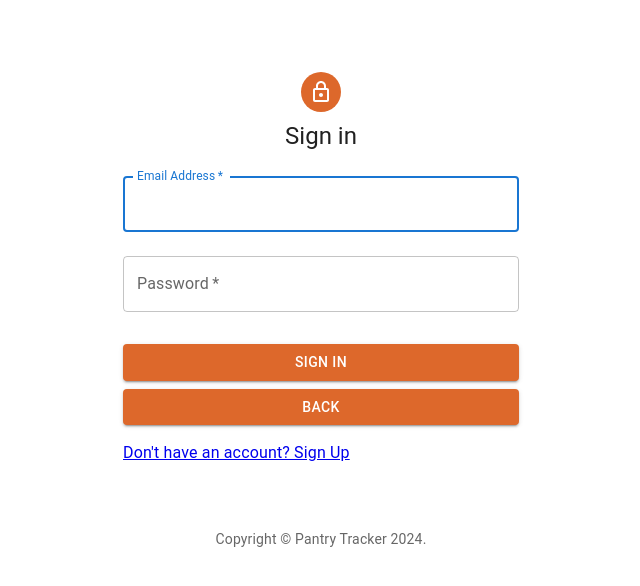
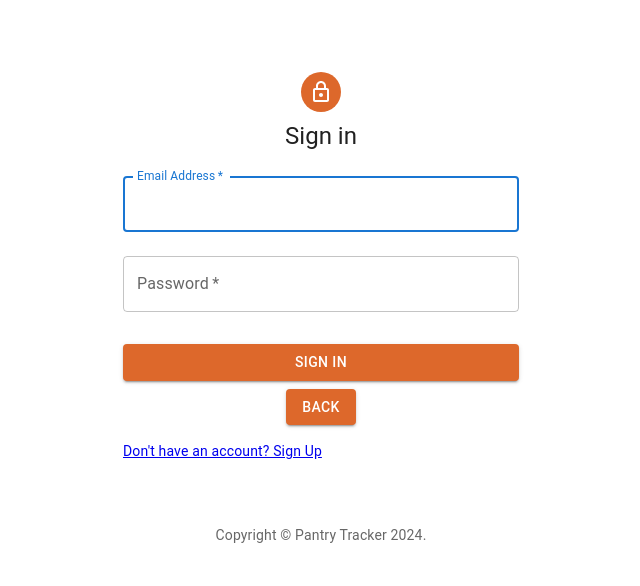
Before and after one commit to afnan1023/pantry_tracker, a Next.js app: page /login in a window 1280 px wide. Shown: the top 586 px of the page, without its empty margins (319-959 px from the left). Built offline with nearby package versions, Linux system fonts and the light colour scheme.

Commit message:
Fix the error in login page

```diff
--- a/app/login/page.js
+++ b/app/login/page.js
@@ -17,6 +17,7 @@
 import Alert from "@mui/material/Alert"; // Import Alert component
 
 const defaultTheme = createTheme();
+
 function Copyright(props) {
   return (
     <Typography
@@ -124,7 +125,7 @@
             >
               Sign In
             </Button>
-
+          </Box>
           <Link href="/" passHref>
             <Button
               fullWidth
@@ -143,12 +144,13 @@
           </Link>
           <Grid container>
             <Grid item>
-                <Link href="/signup" variant="body2">
-                  Don't have an account? Sign Up
+              <Link href="/signup" passHref>
+                <Typography variant="body2">
+                  Don&apos;t have an account? Sign Up
+                </Typography>
               </Link>
             </Grid>
           </Grid>
-          </Box>
         </Box>
         <Copyright sx={{ mt: 8, mb: 4 }} />
       </Container>
```
Lines whose indentation alone changed are shown as unchanged.
